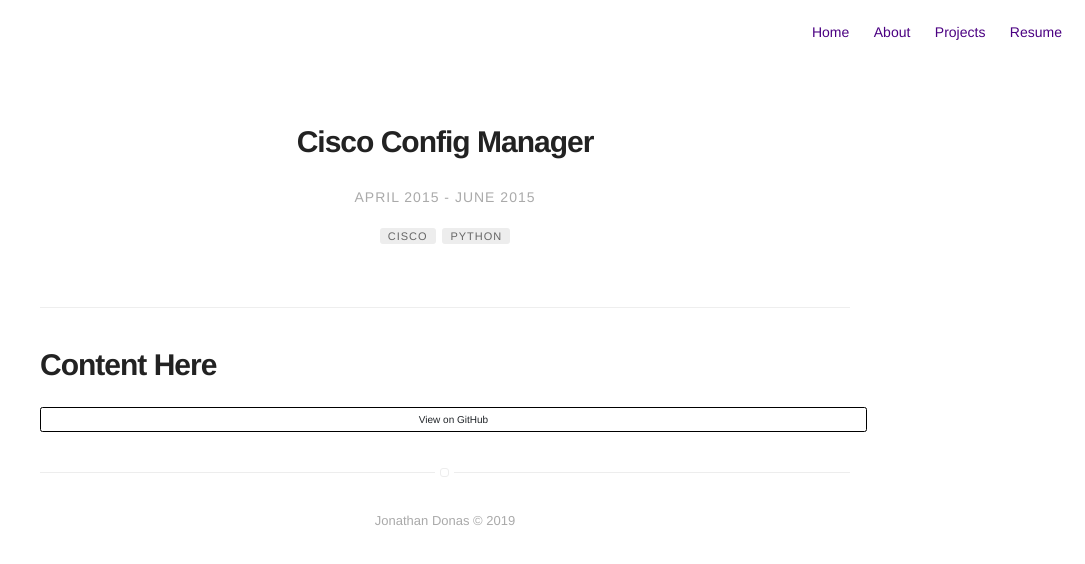
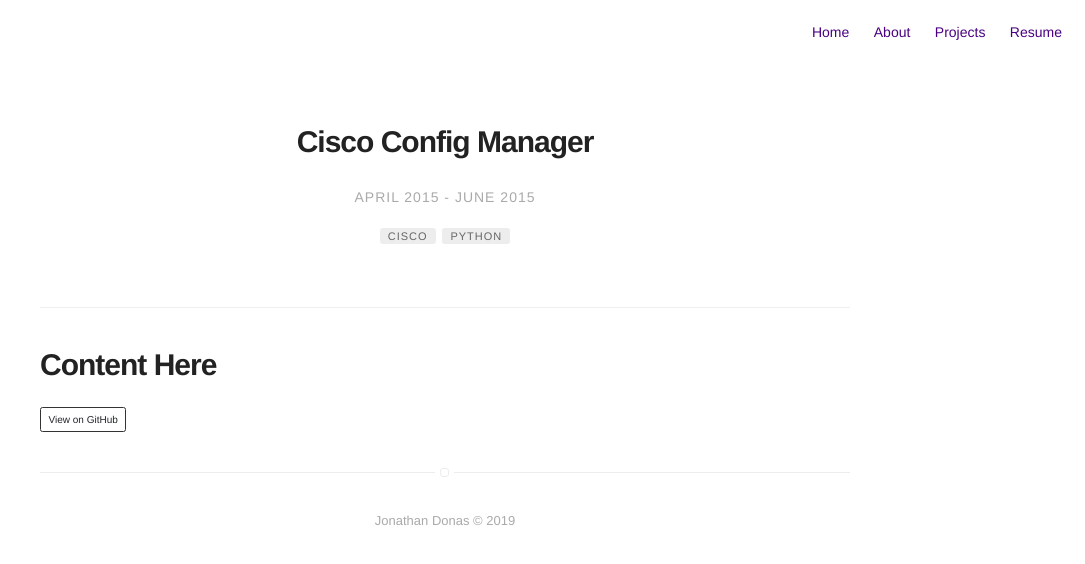
Before and after one commit to jondonas/jondonas.github.io, a Jekyll site: the page built from _posts/1001-01-01-cisco-config-manager.markdown, in a window 1280 px wide. Shown: the top 564 px of the page, without its empty margins (195-1280 px from the left). Built offline with Jekyll 4.4.1, drawn with Linux system fonts in a browser that asks for light colours.

Commit message:
Revise github button

```diff
--- a/_sass/pages/post.sass
+++ b/_sass/pages/post.sass
@@ -20,9 +20,6 @@
 
     > .github-btn
         margin-top: .5rem
-        display: block
-        width: 100%
-        color: #333
         border-color: #333
         display: inline-block
         font-weight: 400
@@ -31,17 +28,17 @@
         vertical-align: middle
         user-select: none
         background-color: transparent
-        border: 1px solid #000
+        border: 1px solid #333
         padding: .375rem .75rem
         font-size: 1rem
         line-height: 1.5
         border-radius: .25rem
         transition: color .15s ease-in-out, background-color .15s ease-in-out, border-color .15s ease-in-out, box-shadow .15s ease-in-out
         &:hover
-            background: #000
+            background: #333
             color: #fff
         &:focus
-            background: #000
+            background: #333
             color: #fff
 
     > .date
```
